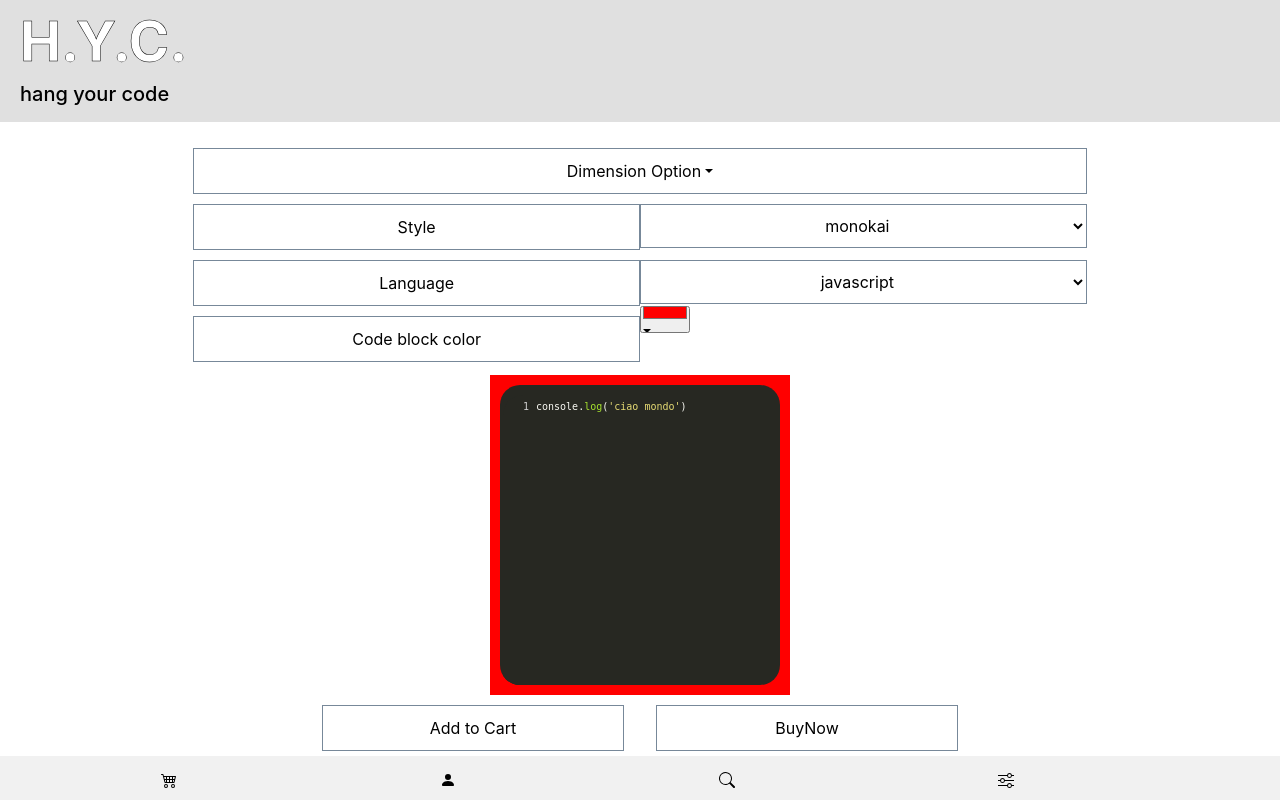
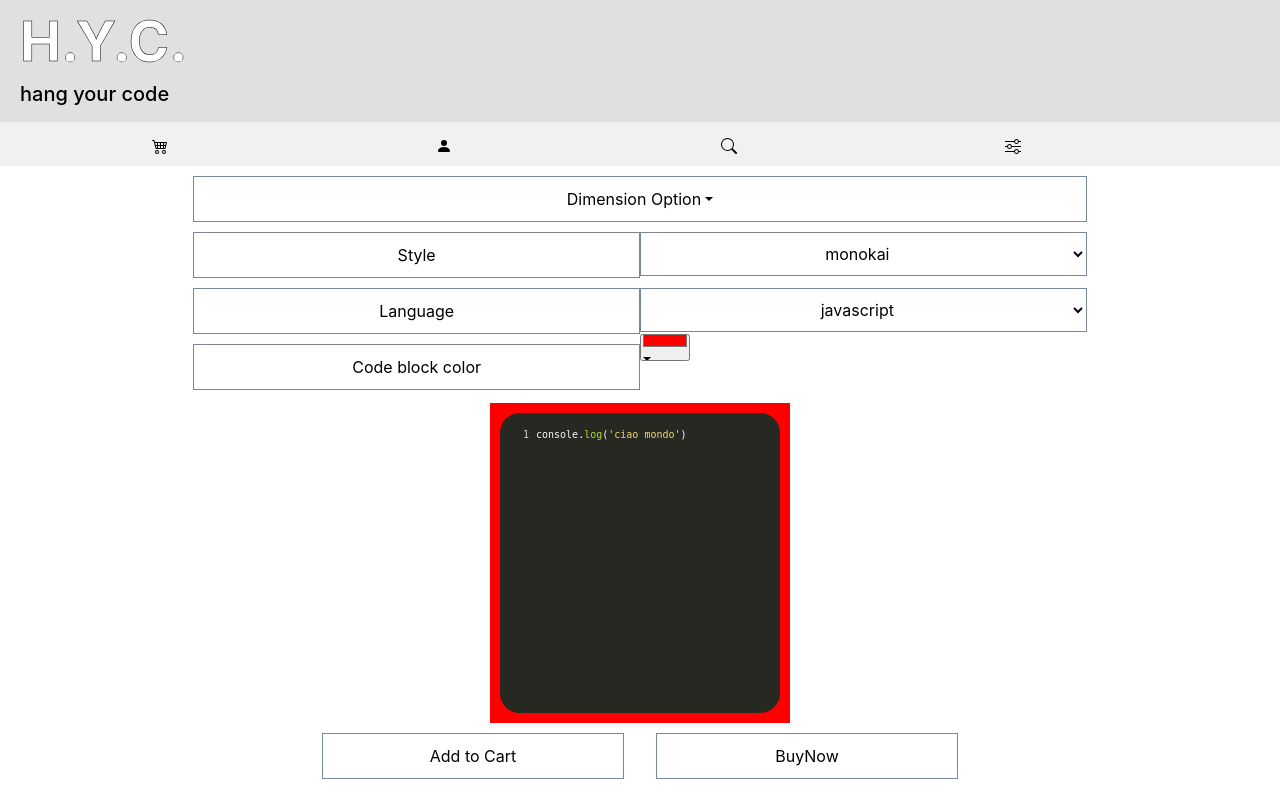
Before and after one commit to zucchero-sintattico/HYC, a Python web app: template Sito/template/index.html in a window 1280 px wide. Run offline with Jinja, Linux system fonts and the light colour scheme; the template is opened without the code that fills it, so the values that code supplies are empty; some libraries are stand-ins or nearby versions.

Commit message:
navbar media query

```diff
--- a/Sito/style/style.css
+++ b/Sito/style/style.css
@@ -6,7 +6,6 @@ body{
 body header{
     background-color: #E0E0E0;
     padding-left: 20px;
-    margin-bottom: 0;
     margin-bottom: 2%;
 }
 
@@ -40,6 +39,8 @@ body nav ul{
     width: 100% !important;
 }
 
+
+
 body nav > ul > li{
     width:22%;
     padding: 10px 10px;
@@ -53,7 +54,7 @@ body nav > ul > li a{
 
 body nav > ul > li > a > img{
 
-    margin-bottom: 0 !important;
+    margin-bottom: 0;
 
 }
 
@@ -84,11 +85,19 @@ body > div > div  button:hover, body > div > div  select:hover{
     padding: 0;
 }
 
+
+
 /* Regole per la visualizzazione Desktop-Mode*/
 /* Se il dispositivo ha una larghezza minima di 768px applico le seguenti regole*/
-@media screen and (min-width: 768px) {
+@media (min-width: 768px){
+    body nav{
+        position: static;
+        margin-bottom: 10px;
+    }
 
-    nav{
-        vertical-align: top;!important;
+    body header{
+        margin: 0;
     }
+
+
 }
--- a/Sito/template/index.html
+++ b/Sito/template/index.html
@@ -15,6 +15,7 @@
     <link rel="stylesheet" href="https://cdnjs.cloudflare.com/ajax/libs/codemirror/5.52.2/theme/base16-light.min.css">
     <link href = "https://code.jquery.com/ui/1.10.4/themes/ui-lightness/jquery-ui.css" rel = "stylesheet">
     <script src = "https://code.jquery.com/jquery-1.10.2.js"></script>
+    <meta name="viewport" content="width=device-width, initial-scale=1">
     <link rel="stylesheet" href="../style/code.css">
     <script src="../script/CodeSquare.js"></script>
     <script src="../script/editToggles.js"></script>
```
